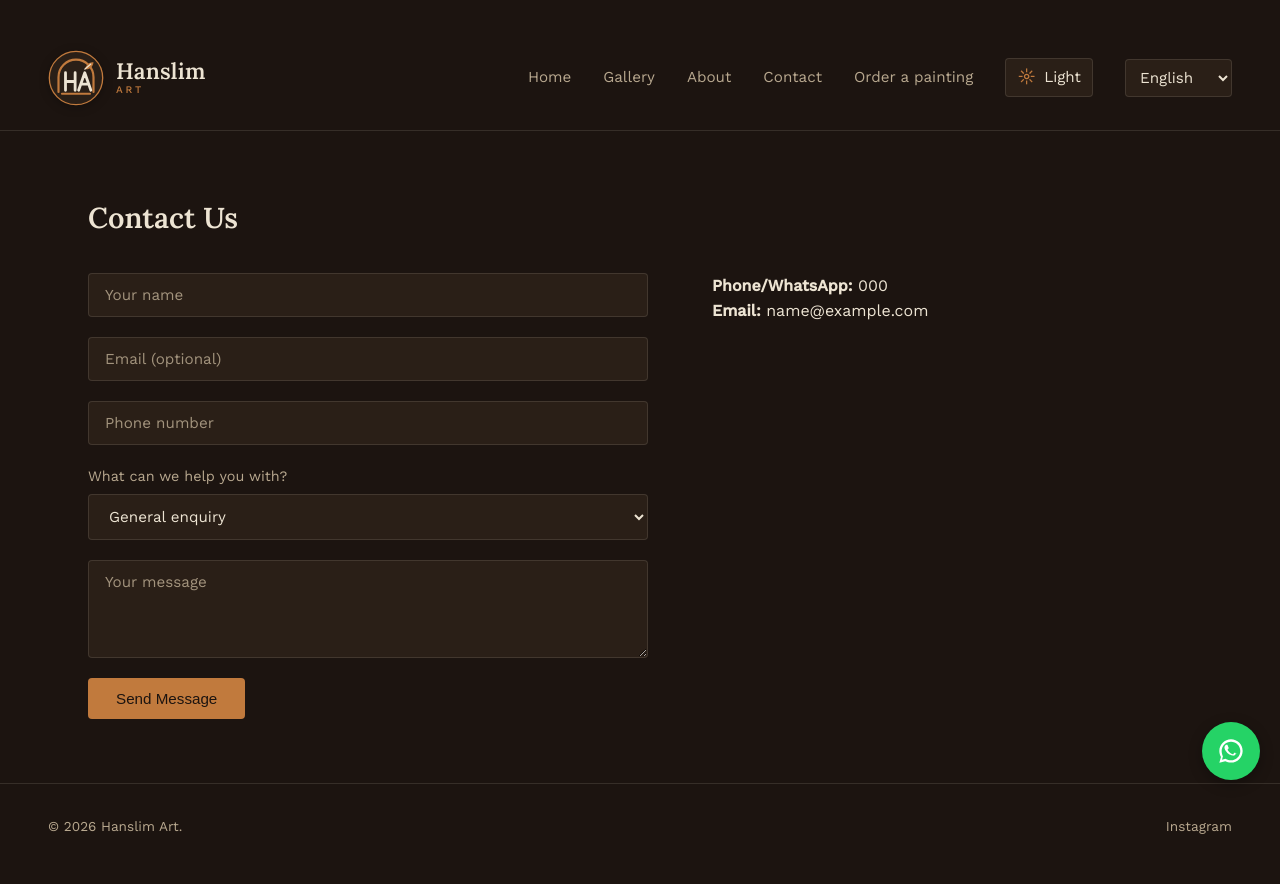
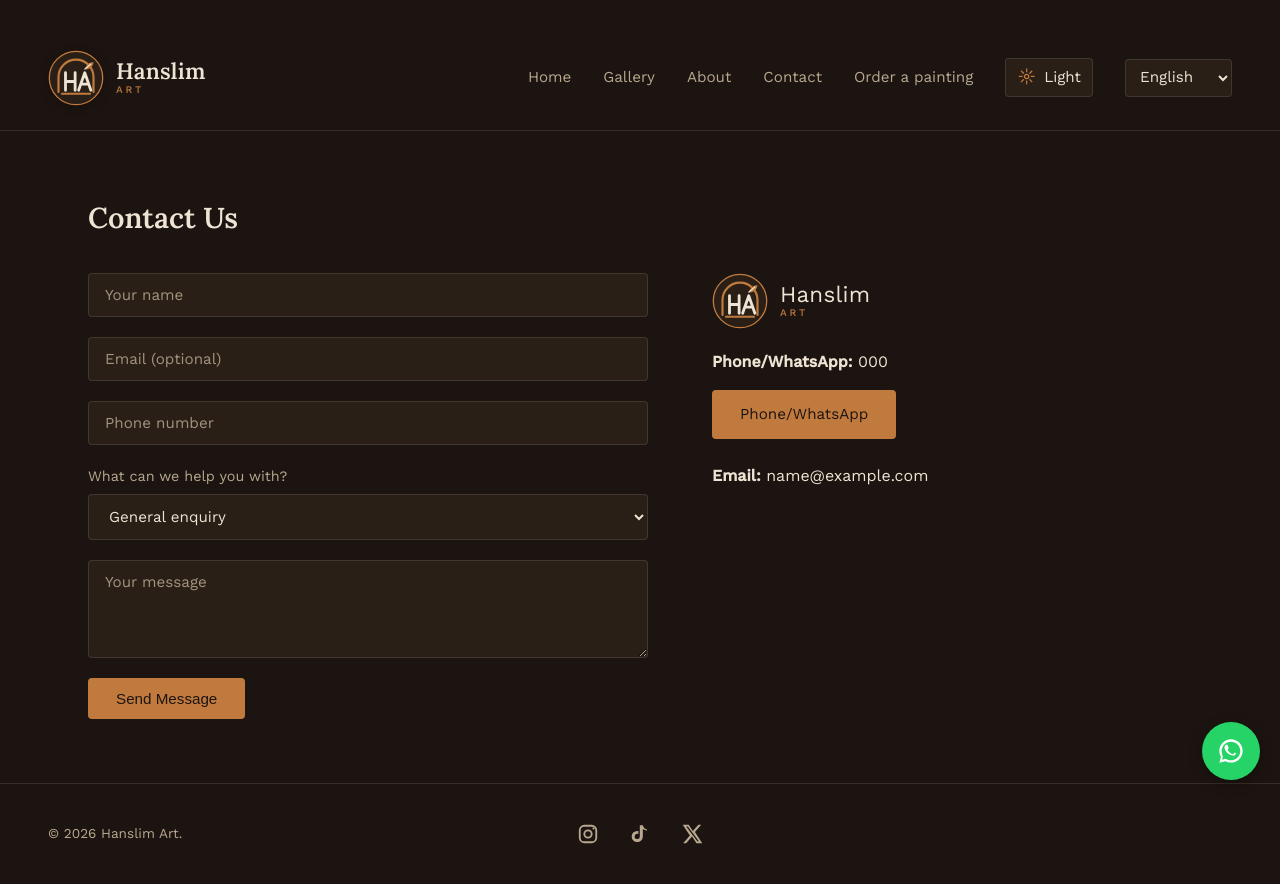
Before and after one commit to Noble2318/hans-arts, a Django app: page /contact/ in a window 1280 px wide. Before the commit the page ends 834 px from the top, so only its background shows below. Run offline with Django 5.2, Linux system fonts and the light colour scheme; tables that the repository leaves empty hold one stand-in row (values such as "Sample post").

Commit message:
Fix split template tags, RTL support, About page

```diff
--- a/gallery/models.py
+++ b/gallery/models.py
@@ -69,6 +69,8 @@ class ArtistProfile(models.Model):
         max_length=20, help_text="Mfano: 255712345678 (bila + au 0 mwanzoni)"
     )
     instagram_url = models.URLField(blank=True)
+    tiktok_url = models.URLField(blank=True)
+    x_url = models.URLField(blank=True)
     email = models.EmailField(blank=True)
 
     # NEW: extra About page content
--- a/gallery/static/gallery/css/style.css
+++ b/gallery/static/gallery/css/style.css
@@ -89,6 +89,24 @@ a { color: inherit; text-decoration: none; }
   font-weight: 500;
   letter-spacing: 0.28em;
   text-transform: uppercase;
+}
+
+.contact-brand-lockup {
+  display: inline-flex;
+  align-items: center;
+  gap: 12px;
+  margin-bottom: 20px;
+}
+
+.contact-brand-lockup img {
+  display: block;
+  width: 56px;
+  height: 56px;
+}
+
+.contact-whatsapp {
+  display: table;
+  margin: 16px 0 24px;
 }
 
 .nav-links {
@@ -613,8 +631,45 @@ html.reveal-ready .painting-card:not(.is-visible) {
   border-top: 1px solid var(--border);
   color: var(--text-muted);
   font-size: 0.85rem;
+  display: grid;
+  grid-template-columns: 1fr auto 1fr;
+  align-items: center;
+  gap: 20px;
+}
+
+.social-links {
   display: flex;
-  justify-content: space-between;
+  align-items: center;
+  justify-content: center;
+  grid-column: 2;
+  gap: 16px;
+}
+
+.social-link {
+  display: inline-flex;
+  align-items: center;
+  justify-content: center;
+  width: 36px;
+  height: 36px;
+  color: var(--text-muted);
+  transition: color 0.2s ease, transform 0.2s ease;
+}
+
+.social-link svg {
+  display: block;
+  width: 22px;
+  height: 22px;
+}
+
+.social-link:hover,
+.social-link:focus-visible {
+  color: var(--accent);
+  transform: translateY(-2px);
+}
+
+.social-link:focus-visible {
+  outline: 2px solid var(--accent);
+  outline-offset: 3px;
 }
 
 
@@ -725,8 +780,8 @@ html.reveal-ready .painting-card:not(.is-visible) {
 
 @media (max-width: 768px) {
   .detail-layout { grid-template-columns: 1fr; }
-  .site-header { padding: 16px 20px; flex-direction: column; gap: 12px; }
-  .nav-links { gap: 12px 16px; flex-wrap: wrap; justify-content: center; }
+  .site-header { padding: 16px 20px; flex-direction: column; align-items: flex-start; gap: 12px; }
+  .nav-links { gap: 12px 16px; flex-wrap: wrap; justify-content: flex-start; }
   .gallery-search { flex-wrap: wrap; }
   .gallery-search .search-box { flex-basis: 100%; max-width: none; }
   .filter-fields { grid-template-columns: repeat(2, minmax(0, 1fr)); }
@@ -746,6 +801,8 @@ html.reveal-ready .painting-card:not(.is-visible) {
 }
 
 @media (max-width: 480px) {
+  .site-footer { grid-template-columns: 1fr; justify-items: center; }
+  .social-links { grid-column: 1; }
   .site-title__mark { width: 50px; height: 50px; }
   .gallery-filters { padding: 16px; }
   .filter-fields { grid-template-columns: 1fr; }
--- a/gallery/templates/gallery/base.html
+++ b/gallery/templates/gallery/base.html
@@ -115,15 +115,53 @@
 
     <footer class="site-footer">
       <span>&copy; {% now "Y" %} Hanslim Art.</span>
-      {% if artist %}
-      <span
-        >{% if artist.instagram_url %}<a
+      {% if artist and artist.instagram_url or artist and artist.tiktok_url or artist and artist.x_url %}
+      <nav class="social-links" aria-label="Social media">
+        {% if artist.instagram_url %}
+        <a
+          class="social-link"
           href="{{ artist.instagram_url }}"
           target="_blank"
           rel="noopener noreferrer"
-          >Instagram</a
-        >{% endif %}</span
-      >
+          aria-label="Instagram"
+          title="Instagram"
+        >
+          <svg viewBox="0 0 24 24" aria-hidden="true">
+            <rect x="3" y="3" width="18" height="18" rx="5" fill="none" stroke="currentColor" stroke-width="2"/>
+            <circle cx="12" cy="12" r="4" fill="none" stroke="currentColor" stroke-width="2"/>
+            <circle cx="18" cy="6" r="1.2" fill="currentColor"/>
+          </svg>
+        </a>
+        {% endif %}
+        {% if artist.tiktok_url %}
+        <a
+          class="social-link"
+          href="{{ artist.tiktok_url }}"
+          target="_blank"
+          rel="noopener noreferrer"
+          aria-label="TikTok"
+          title="TikTok"
+        >
+          <svg viewBox="0 0 24 24" aria-hidden="true">
+            <path d="M19.6 8.2a7.2 7.2 0 0 1-4.5-1.6v8.1a6.1 6.1 0 1 1-6.1-6.1c.4 0 .8 0 1.2.1v3.4a2.8 2.8 0 1 0 1.6 2.6V2.5h3.4c.2 2.4 2.1 4.3 4.5 4.5v3.4Z" fill="currentColor"/>
+          </svg>
+        </a>
+        {% endif %}
+        {% if artist.x_url %}
+        <a
+          class="social-link"
+          href="{{ artist.x_url }}"
+          target="_blank"
+          rel="noopener noreferrer"
+          aria-label="X"
+          title="X"
+        >
+          <svg viewBox="0 0 24 24" aria-hidden="true">
+            <path d="M18.9 2H22l-6.8 7.8L23.2 22h-6.3L12 14.6 5.6 22H2.4l7.3-8.4L1.9 2h6.5l4.5 6.8L18.9 2Zm-1.1 18h1.7L7.4 3.9H5.6L17.8 20Z" fill="currentColor"/>
+          </svg>
+        </a>
+        {% endif %}
+      </nav>
       {% endif %}
     </footer>
 
--- a/gallery/templates/gallery/contact.html
+++ b/gallery/templates/gallery/contact.html
@@ -1,4 +1,5 @@
 {% extends 'gallery/base.html' %}
+{% load static %}
 {% block title %}{{ t.contact_us }} - Hanslim Art{% endblock %}
 
 {% block content %}
@@ -29,8 +30,28 @@
             </form>
         </div>
         <div class="detail-info">
+            <div class="contact-brand-lockup" role="img" aria-label="Hanslim Art">
+                <img
+                    src="{% static 'gallery/images/hanslim-art-mark.svg' %}"
+                    alt=""
+                    width="56"
+                    height="56"
+                />
+                <span class="site-title__wordmark" aria-hidden="true">
+                    <span class="site-title__name">Hanslim</span>
+                    <span class="site-title__art">Art</span>
+                </span>
+            </div>
             {% if artist %}
             <p><strong>{{ t.whatsapp_contact }}:</strong> {{ artist.whatsapp_number }}</p>
+            {% if artist.whatsapp_number %}
+            <a
+                class="btn contact-whatsapp"
+                href="https://wa.me/{{ artist.whatsapp_link_number }}?text={{ t.whatsapp_message|urlencode }}"
+                target="_blank"
+                rel="noopener noreferrer"
+            >{{ t.whatsapp_contact }}</a>
+            {% endif %}
             {% if artist.email %}<p><strong>Email:</strong> {{ artist.email }}</p>{% endif %}
             {% endif %}
         </div>
```
Also changed, not shown: gallery/tests.py (+36 -0 lines), gallery/migrations/0007_artistprofile_social_urls.py (added), gallery/static/gallery/images/hanslim-art-mark-light.svg (added), gallery/static/gallery/images/hanslim-art-mark-mono-dark.svg (added), gallery/static/gallery/images/hanslim-art-mark-mono-light.svg (added), gallery/static/gallery/images/hanslim-art-wordmark-light.svg (added), gallery/static/gallery/images/hanslim-art-wordmark-mono-dark.svg (added), gallery/static/gallery/images/hanslim-art-wordmark-mono-light.svg (added), gallery/static/gallery/images/hanslim-art-wordmark.svg (added).
